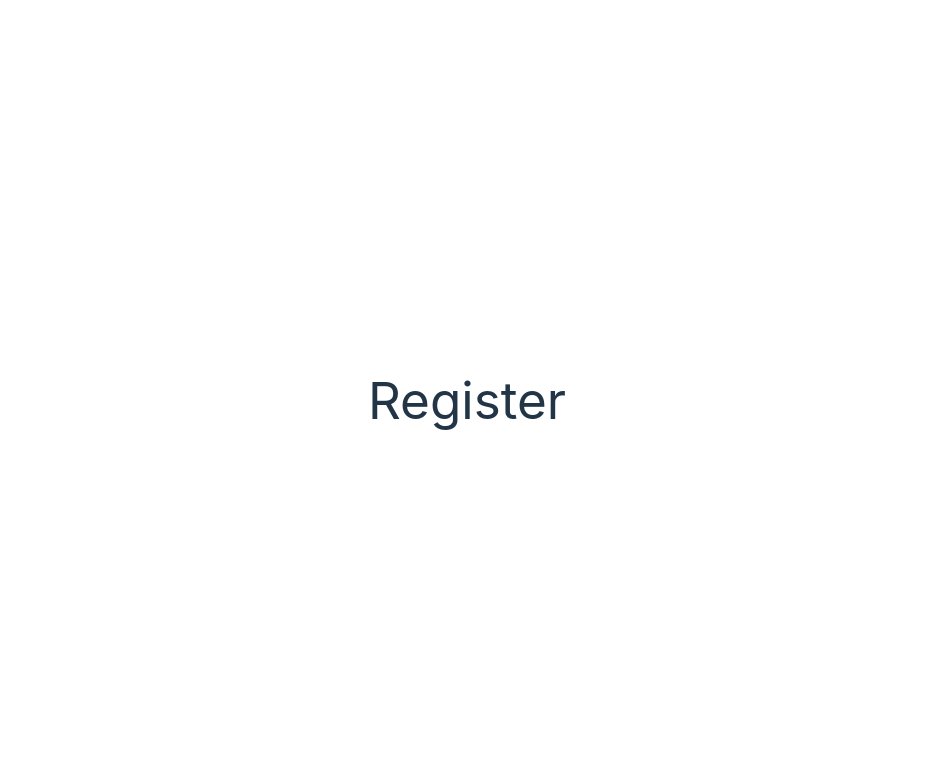
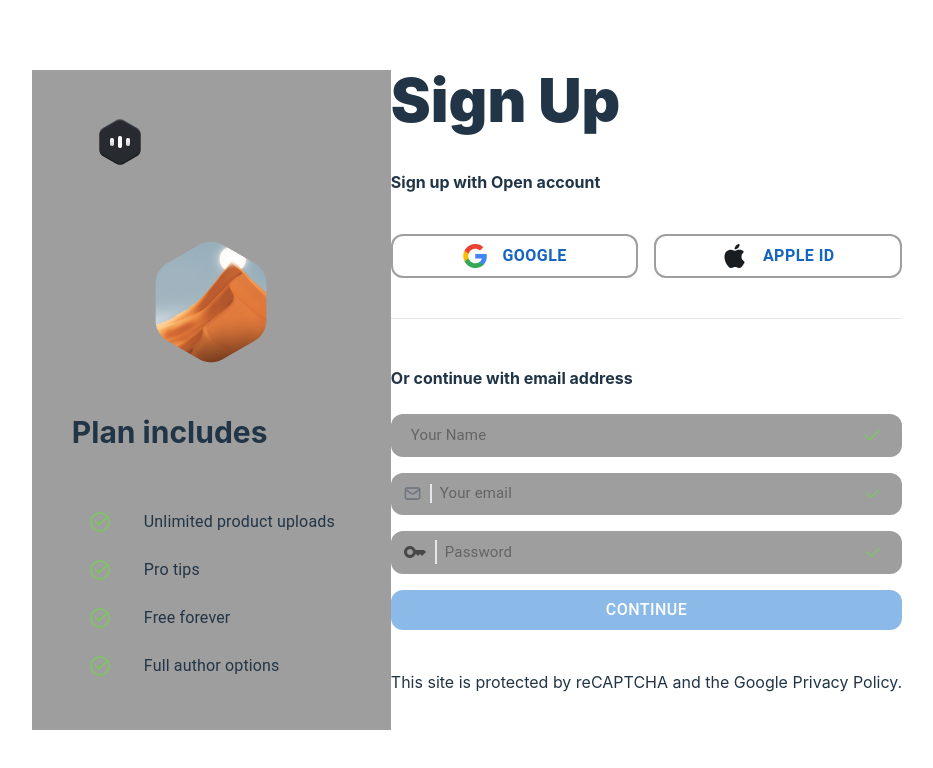
Before and after one commit to xuanquocc/bigProject-react-ts, a React (Vite) app in the folder client/: page /register in a window 1280 px wide. Shown: the top 768 px of the page, without its empty margins (173-1106 px from the left). Built offline with nearby package versions, Linux system fonts and the light colour scheme.

Commit message:
feat: register feate (#9)
Co-authored-by: xuanquocc <quocntx.21it@vku.udn.vn>

```diff
--- a/client/src/pages/Register/index.tsx
+++ b/client/src/pages/Register/index.tsx
@@ -1,11 +1,157 @@
-import React from "react"
+import { useEffect, useState } from "react";
+import { ChangeEvent } from "react";
+import { Tag } from "../../components/common/Tag";
+import { Button } from "../../components/common/Button";
+import { Input } from "../../components/common/Input";
+import google from "../../assets/icon/google.png";
+import apple from "../../assets/icon/Apple.png";
+import Sidebar from "../../components/modules/sidebarLogin";
+import { useNavigate } from "react-router-dom";
+import { FormErrors, User } from "../../types/users.type";
+import { registerUser } from "../../api/registerApi";
+import { useMutation } from "@tanstack/react-query";
+import { validateAuthen } from "../../utils/AuthenValidate";
 
+const initialUser: User = {
+  username: "",
+  email: "",
+  password: "",
+};
 const Register = () => {
+  const [user, setUser] = useState(initialUser);
+  const [formErrors, setFormErrors] = useState<FormErrors>({});
+  const [isDisable, setisDisable] = useState(true);
+  const navigate = useNavigate();
+
+  const handleChange = ({ target }: ChangeEvent<HTMLInputElement>) => {
+    const { name, value } = target;
+
+    setUser((prevUser: User) => ({
+      ...prevUser,
+      [name]: value,
+    }));
+
+    const updatedUser = { ...user, [name]: value };
+    const errors = validateAuthen(updatedUser);
+    console.log(errors);
+    setFormErrors((prevErrors) => ({
+      ...prevErrors,
+      [name]: errors[name],
+    }));
+  };
+
+  const { mutate } = useMutation({
+    mutationFn: (user: User) => {
+      return registerUser(user);
+    },
+  });
+
+  useEffect(() => {
+    const isFormValid = Object.values(formErrors).every((error) => !error);
+    const isUserNotEmpty = Object.values(user).every(
+      (value) => value.trim() !== ""
+    );
+    console.log(isUserNotEmpty);
+    setisDisable(!isFormValid || !isUserNotEmpty);
+  }, [formErrors, user]);
+
+  const handleSignup = async () => {
+    try {
+      mutate(user);
+      navigate("/register");
+    } catch (error) {
+      console.log(error);
+    }
+  };
+
+  const services = [
+    {
+      icon: google,
+      text: "Google",
+    },
+    {
+      icon: apple,
+      text: "Apple ID",
+    },
+  ];
+
   return (
-    <div>
-      <h1>Register</h1>
+    <div className="wrapp flex flex-row">
+      <div className="sidebar mobile:hidden tablet:block ">
+        <Sidebar title="Plan includes" />
+      </div>
+      <div className="content mobile:flex-1">
+        <h2 className="text-start text-6xl font-black">Sign Up</h2>
+
+        <div className="socialLabel text-start my-10">
+          <b>Sign up with Open account</b>
+        </div>
+
+        <div className="social flex gap-4 flex-row">
+          {services.map((service, index) => (
+            <Tag key={index} icon={service.icon} text={service.text} />
+          ))}
+        </div>
+
+        <hr className="my-10 h-2" />
+
+        <div className="anotherWay-signUp text-start my-6">
+          <b className="">Or continue with email address</b>
+        </div>
+
+        <form action="" className="form-signup flex gap-4 flex-col">
+          <Input
+            isTrue={!formErrors.username}
+            isError={!!formErrors.username}
+            formError={formErrors.username}
+            name="username"
+            onChange={handleChange}
+            value={user.username}
+            type="text"
+            className="w-100"
+            placeholder="Your Name"
+          />
+          <Input
+            isTrue={!formErrors.email}
+            isError={!!formErrors.email}
+            formError={formErrors.email}
+            name="email"
+            onChange={handleChange}
+            value={user.email}
+            type="email"
+            className="w-100"
+            placeholder="Your email"
+          />
+          <Input
+            isTrue={!formErrors.password}
+            isError={!!formErrors.password}
+            formError={formErrors.password}
+            name="password"
+            onChange={handleChange}
+            value={user.password}
+            type="password"
+            className="w-100"
+            placeholder="Password"
+          />
+          <Button
+            className="w-100"
+            variant={"contained"}
+            kind={"primary"}
+            text={"Continue"}
+            disabled={isDisable}
+            type="submit"
+            onClick={handleSignup}
+          />
+        </form>
+
+        <div className="recapcha mt-10 text-start">
+          <p>
+            This site is protected by reCAPTCHA and the Google Privacy Policy.
+          </p>
+        </div>
+      </div>
     </div>
-  )
+  );
 };
 
 export default Register;
--- /dev/null
+++ b/client/src/pages/Register/register.css
@@ -0,0 +1,36 @@
+
+.wrapp{
+    min-width: 370px;
+    height: 100vh;
+}
+
+.content{
+    max-width: 370px;
+    margin: auto;
+}
+
+.sidebar{
+    background-color: #F4F4F4;
+}
+
+.recapcha{
+    color: #9A9FA5;
+}
+
+@media screen and (min-width: 1024px) {
+    .sidebar{
+        width: 40%;
+    }
+    .content{
+        width: 60%;
+    }
+}
+
+@media screen and (min-width: 1240px) {
+    .sidebar{
+        width: 30%;
+    }
+    .content{
+        width: 70%;
+    }
+}
--- /dev/null
+++ b/client/src/utils/AuthenValidate.ts
@@ -0,0 +1,23 @@
+import { User } from "../types/users.type";
+
+
+export const validateAuthen = (values:User) => {
+    const errors: Record<string, string> = {};
+    const regex = /^[^\s@]+@[^\s@]+\.[^\s@]{2,}$/i;
+    const passwordRegex = /^(?=.*[A-Z])(?=.*[0-9])(?=.*[!@#$%^&*()_+{}|:"<>?]).{8,}$/;
+
+    if (!values.username) {
+      errors.username = "Username is required!";
+    }
+    if (!values.email) {
+      errors.email = "Email is required!";
+    } else if (!regex.test(values.email)) {
+      errors.email = "This is not a valid email format!";
+    }
+    if (!values.password) {
+      errors.password = "Password is required";
+    } else if (!passwordRegex.test(values.password)) {
+      errors.password = "Password must be at least 8 characters and include at least one uppercase letter, one number, and one special character";
+    }
+    return errors;
+  };
--- /dev/null
+++ b/client/src/utils/http.ts
@@ -0,0 +1,19 @@
+import axios, { AxiosInstance } from 'axios'
+
+class Http {
+  instance: AxiosInstance
+  constructor() {
+    this.instance = axios.create({
+      baseURL: ' http://localhost:1337',
+      timeout: 10000,
+      headers: {
+        Accept: "application/json",
+        "Content-Type": "application/json;charset=UTF-8",
+      },
+    })
+  }
+}
+
+const http = new Http().instance
+
+export default http
```
Also changed, not shown: client/src/types/users.type.ts (added, +13 -0 lines), client/src/api/registerApi.ts (added), 1 other file (tests, documents, lock files or other folders).
